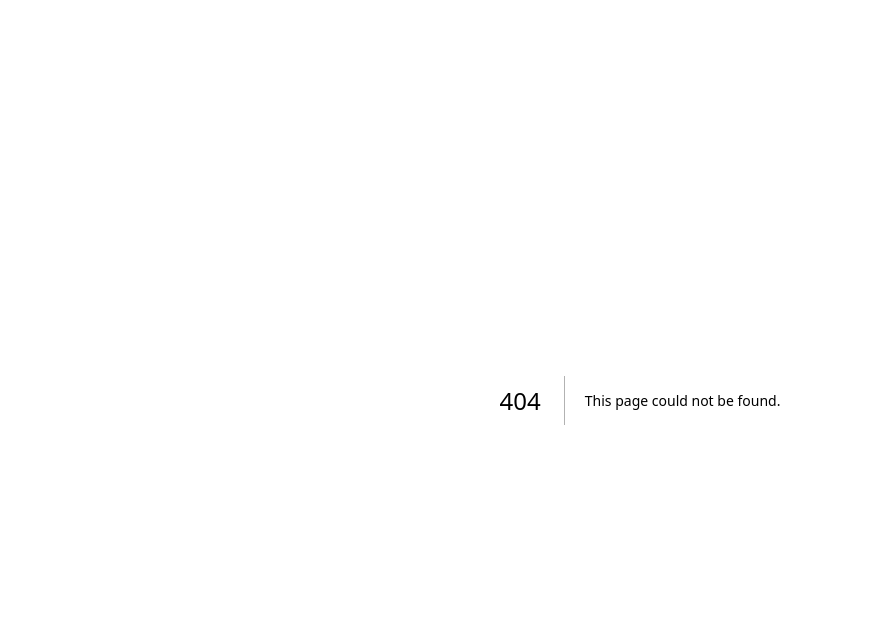
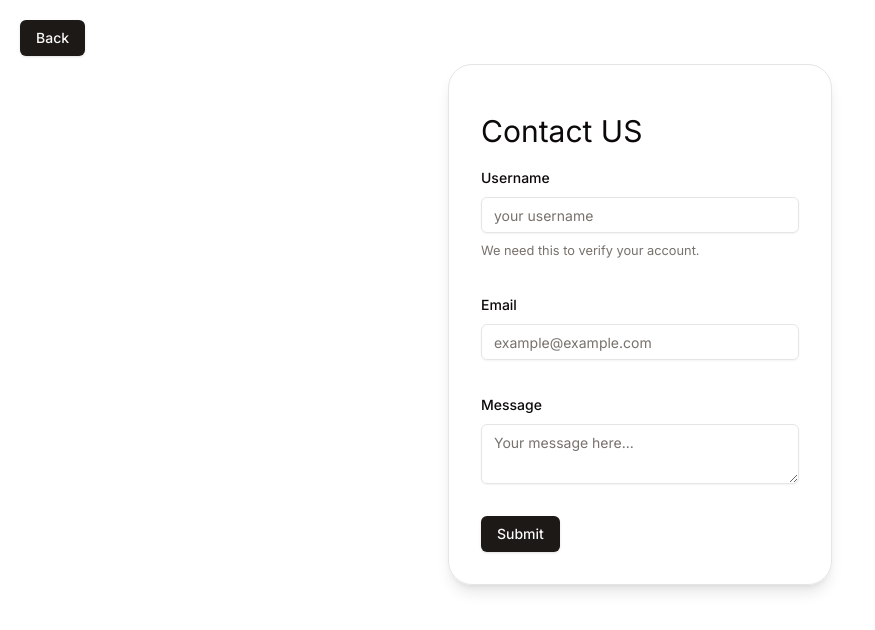
Before and after one commit to tymnec/infinite-blogs, a Next.js app: page /contact in a window 1280 px wide. Before the commit this address had no page. Shown: the top 630 px of the page, without its empty margins (0-875 px from the left). Built offline with nearby package versions, Linux system fonts and the light colour scheme.

Commit message:
contact page added resolves #7

```diff
--- a/package.json
+++ b/package.json
@@ -9,6 +9,7 @@
     "lint": "next lint"
   },
   "dependencies": {
+    "@hookform/resolvers": "^3.3.2",
     "@radix-ui/react-avatar": "^1.0.4",
     "@radix-ui/react-dropdown-menu": "^2.0.6",
     "@radix-ui/react-icons": "^1.3.0",
@@ -22,9 +23,11 @@
     "next-themes": "^0.2.1",
     "react": "^18",
     "react-dom": "^18",
+    "react-hook-form": "^7.48.2",
     "tailwind-merge": "^2.1.0",
     "tailwindcss-animate": "^1.0.7",
-    "vercel": "^32.6.1"
+    "vercel": "^32.6.1",
+    "zod": "^3.22.4"
   },
   "devDependencies": {
     "@types/node": "^20",
--- /dev/null
+++ b/src/app/contact/page.tsx
@@ -0,0 +1,27 @@
+import { Button } from "@/components/ui/button";
+import Link from "next/link";
+import React from "react";
+import Contact from "@/components/contact";
+
+function ContactPage() {
+  return (
+    <>
+      {/* Back Button */}
+      <div className="fixed top-5 left-5">
+        <Link href={"/"}>
+          <Button>Back</Button>
+        </Link>
+      </div>
+
+      {/* Contact Component */}
+      <div className="flex w-max mx-auto mt-16">
+        <div className="w-96 border p-8 rounded-3xl shadow-lg">
+          <h1 className="text-3xl my-4">Contact US</h1>
+          <Contact />
+        </div>
+      </div>
+    </>
+  );
+}
+
+export default ContactPage;
--- /dev/null
+++ b/src/components/contact.tsx
@@ -0,0 +1,100 @@
+"use client";
+
+import * as z from "zod";
+import { zodResolver } from "@hookform/resolvers/zod";
+import { useForm } from "react-hook-form";
+import {
+  Form,
+  FormControl,
+  FormDescription,
+  FormField,
+  FormItem,
+  FormLabel,
+  FormMessage,
+} from "@/components/ui/form";
+import { Input } from "./ui/input";
+import { Textarea } from "./ui/textarea";
+import { Button } from "./ui/button";
+
+const formSchema = z.object({
+  username: z.string().min(2).max(50).optional(),
+  email: z.string().email().min(5).max(100),
+  message: z.string().min(10).max(500),
+});
+
+const Contact = () => {
+  const form = useForm<z.infer<typeof formSchema>>({
+    resolver: zodResolver(formSchema),
+    defaultValues: {
+      username: "",
+      email: "",
+      message: "",
+    },
+  });
+
+  function onSubmit(values: z.infer<typeof formSchema>) {
+    console.log(values);
+    // You can handle the form submission here, e.g., send data to the server
+  }
+
+  return (
+    <>
+      <Form {...form}>
+        <form onSubmit={form.handleSubmit(onSubmit)} className="space-y-8">
+          <FormField
+            control={form.control}
+            name="username"
+            render={({ field }) => (
+              <FormItem>
+                <FormLabel>Username</FormLabel>
+                <FormControl>
+                  <Input placeholder="your username" {...field} />
+                </FormControl>
+                <FormDescription>
+                  We need this to verify your account.
+                </FormDescription>
+                <FormMessage />
+              </FormItem>
+            )}
+          />
+
+          <FormField
+            control={form.control}
+            name="email"
+            render={({ field }) => (
+              <FormItem>
+                <FormLabel>Email</FormLabel>
+                <FormControl>
+                  <Input
+                    type="email"
+                    placeholder="example@example.com"
+                    {...field}
+                  />
+                </FormControl>
+                <FormMessage />
+              </FormItem>
+            )}
+          />
+
+          <FormField
+            control={form.control}
+            name="message"
+            render={({ field }) => (
+              <FormItem>
+                <FormLabel>Message</FormLabel>
+                <FormControl>
+                  <Textarea placeholder="Your message here..." {...field} />
+                </FormControl>
+                <FormMessage />
+              </FormItem>
+            )}
+          />
+
+          <Button type="submit">Submit</Button>
+        </form>
+      </Form>
+    </>
+  );
+};
+
+export default Contact;
--- a/src/components/navigation-bar.tsx
+++ b/src/components/navigation-bar.tsx
@@ -12,6 +12,7 @@
 } from "@/components/ui/dropdown-menu";
 import Image from "next/image";
 import logo from "/public/infinite-blogs-logos/infinite-blogs.jpeg";
+import Link from "next/link";
 
 // Structure of Navigation bar
 // Navigation:
@@ -36,9 +37,15 @@
       </div>
       {/* List of navigation buttons */}
       <div className="flex w-full justify-start gap-2 p-1">
-        <Button variant={"default"}>Home</Button>
-        <Button variant={"ghost"}>About</Button>
-        <Button variant={"ghost"}>Contact</Button>
+        <Link href={"/"}>
+          <Button variant={"default"}>Home</Button>
+        </Link>
+        <Link href={"/about"}>
+          <Button variant={"ghost"}>About</Button>
+        </Link>
+        <Link href={"/contact"}>
+          <Button variant={"ghost"}>Contact</Button>
+        </Link>
         <DropdownMenu>
           <DropdownMenuTrigger>
             <Button variant={"secondary"}>Categories</Button>
--- /dev/null
+++ b/src/components/ui/form.tsx
@@ -0,0 +1,176 @@
+import * as React from "react"
+import * as LabelPrimitive from "@radix-ui/react-label"
+import { Slot } from "@radix-ui/react-slot"
+import {
+  Controller,
+  ControllerProps,
+  FieldPath,
+  FieldValues,
+  FormProvider,
+  useFormContext,
+} from "react-hook-form"
+
+import { cn } from "@/lib/utils"
+import { Label } from "@/components/ui/label"
+
+const Form = FormProvider
+
+type FormFieldContextValue<
+  TFieldValues extends FieldValues = FieldValues,
+  TName extends FieldPath<TFieldValues> = FieldPath<TFieldValues>
+> = {
+  name: TName
+}
+
+const FormFieldContext = React.createContext<FormFieldContextValue>(
+  {} as FormFieldContextValue
+)
+
+const FormField = <
+  TFieldValues extends FieldValues = FieldValues,
+  TName extends FieldPath<TFieldValues> = FieldPath<TFieldValues>
+>({
+  ...props
+}: ControllerProps<TFieldValues, TName>) => {
+  return (
+    <FormFieldContext.Provider value={{ name: props.name }}>
+      <Controller {...props} />
+    </FormFieldContext.Provider>
+  )
+}
+
+const useFormField = () => {
+  const fieldContext = React.useContext(FormFieldContext)
+  const itemContext = React.useContext(FormItemContext)
+  const { getFieldState, formState } = useFormContext()
+
+  const fieldState = getFieldState(fieldContext.name, formState)
+
+  if (!fieldContext) {
+    throw new Error("useFormField should be used within <FormField>")
+  }
+
+  const { id } = itemContext
+
+  return {
+    id,
+    name: fieldContext.name,
+    formItemId: `${id}-form-item`,
+    formDescriptionId: `${id}-form-item-description`,
+    formMessageId: `${id}-form-item-message`,
+    ...fieldState,
+  }
+}
+
+type FormItemContextValue = {
+  id: string
+}
+
+const FormItemContext = React.createContext<FormItemContextValue>(
+  {} as FormItemContextValue
+)
+
+const FormItem = React.forwardRef<
+  HTMLDivElement,
+  React.HTMLAttributes<HTMLDivElement>
+>(({ className, ...props }, ref) => {
+  const id = React.useId()
+
+  return (
+    <FormItemContext.Provider value={{ id }}>
+      <div ref={ref} className={cn("space-y-2", className)} {...props} />
+    </FormItemContext.Provider>
+  )
+})
+FormItem.displayName = "FormItem"
+
+const FormLabel = React.forwardRef<
+  React.ElementRef<typeof LabelPrimitive.Root>,
+  React.ComponentPropsWithoutRef<typeof LabelPrimitive.Root>
+>(({ className, ...props }, ref) => {
+  const { error, formItemId } = useFormField()
+
+  return (
+    <Label
+      ref={ref}
+      className={cn(error && "text-destructive", className)}
+      htmlFor={formItemId}
+      {...props}
+    />
+  )
+})
+FormLabel.displayName = "FormLabel"
+
+const FormControl = React.forwardRef<
+  React.ElementRef<typeof Slot>,
+  React.ComponentPropsWithoutRef<typeof Slot>
+>(({ ...props }, ref) => {
+  const { error, formItemId, formDescriptionId, formMessageId } = useFormField()
+
+  return (
+    <Slot
+      ref={ref}
+      id={formItemId}
+      aria-describedby={
+        !error
+          ? `${formDescriptionId}`
+          : `${formDescriptionId} ${formMessageId}`
+      }
+      aria-invalid={!!error}
+      {...props}
+    />
+  )
+})
+FormControl.displayName = "FormControl"
+
+const FormDescription = React.forwardRef<
+  HTMLParagraphElement,
+  React.HTMLAttributes<HTMLParagraphElement>
+>(({ className, ...props }, ref) => {
+  const { formDescriptionId } = useFormField()
+
+  return (
+    <p
+      ref={ref}
+      id={formDescriptionId}
+      className={cn("text-[0.8rem] text-muted-foreground", className)}
+      {...props}
+    />
+  )
+})
+FormDescription.displayName = "FormDescription"
+
+const FormMessage = React.forwardRef<
+  HTMLParagraphElement,
+  React.HTMLAttributes<HTMLParagraphElement>
+>(({ className, children, ...props }, ref) => {
+  const { error, formMessageId } = useFormField()
+  const body = error ? String(error?.message) : children
+
+  if (!body) {
+    return null
+  }
+
+  return (
+    <p
+      ref={ref}
+      id={formMessageId}
+      className={cn("text-[0.8rem] font-medium text-destructive", className)}
+      {...props}
+    >
+      {body}
+    </p>
+  )
+})
+FormMessage.displayName = "FormMessage"
+
+export {
+  useFormField,
+  Form,
+  FormItem,
+  FormLabel,
+  FormControl,
+  FormDescription,
+  FormMessage,
+  FormField,
+}
--- /dev/null
+++ b/src/components/ui/textarea.tsx
@@ -0,0 +1,24 @@
+import * as React from "react"
+
+import { cn } from "@/lib/utils"
+
+export interface TextareaProps
+  extends React.TextareaHTMLAttributes<HTMLTextAreaElement> {}
+
+const Textarea = React.forwardRef<HTMLTextAreaElement, TextareaProps>(
+  ({ className, ...props }, ref) => {
+    return (
+      <textarea
+        className={cn(
+          "flex min-h-[60px] w-full rounded-md border border-input bg-transparent px-3 py-2 text-sm shadow-sm placeholder:text-muted-foreground focus-visible:outline-none focus-visible:ring-1 focus-visible:ring-ring disabled:cursor-not-allowed disabled:opacity-50",
+          className
+        )}
+        ref={ref}
+        {...props}
+      />
+    )
+  }
+)
+Textarea.displayName = "Textarea"
+
+export { Textarea }
```
Also changed, not shown: 1 other file (tests, documents, lock files or other folders).
